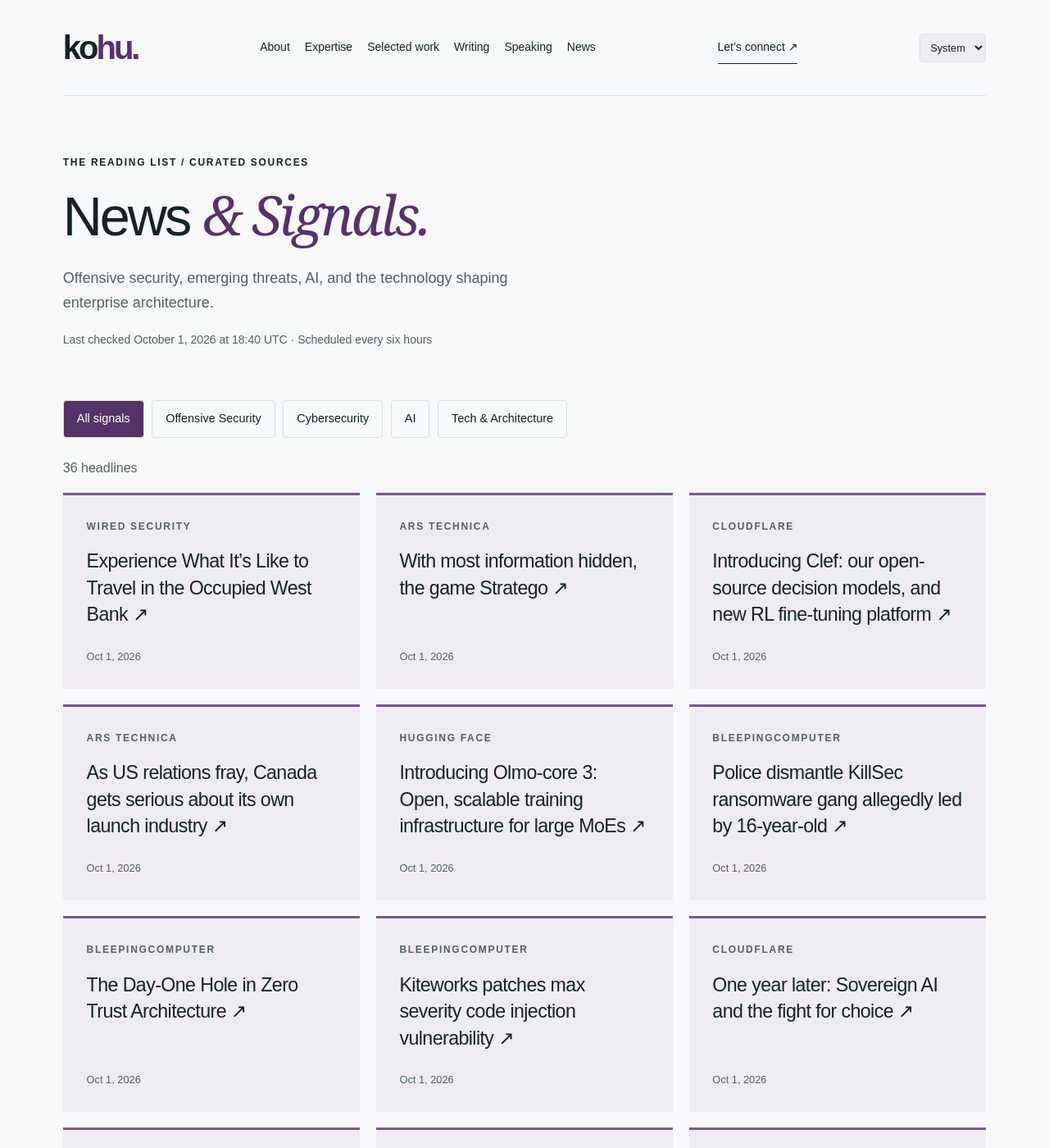
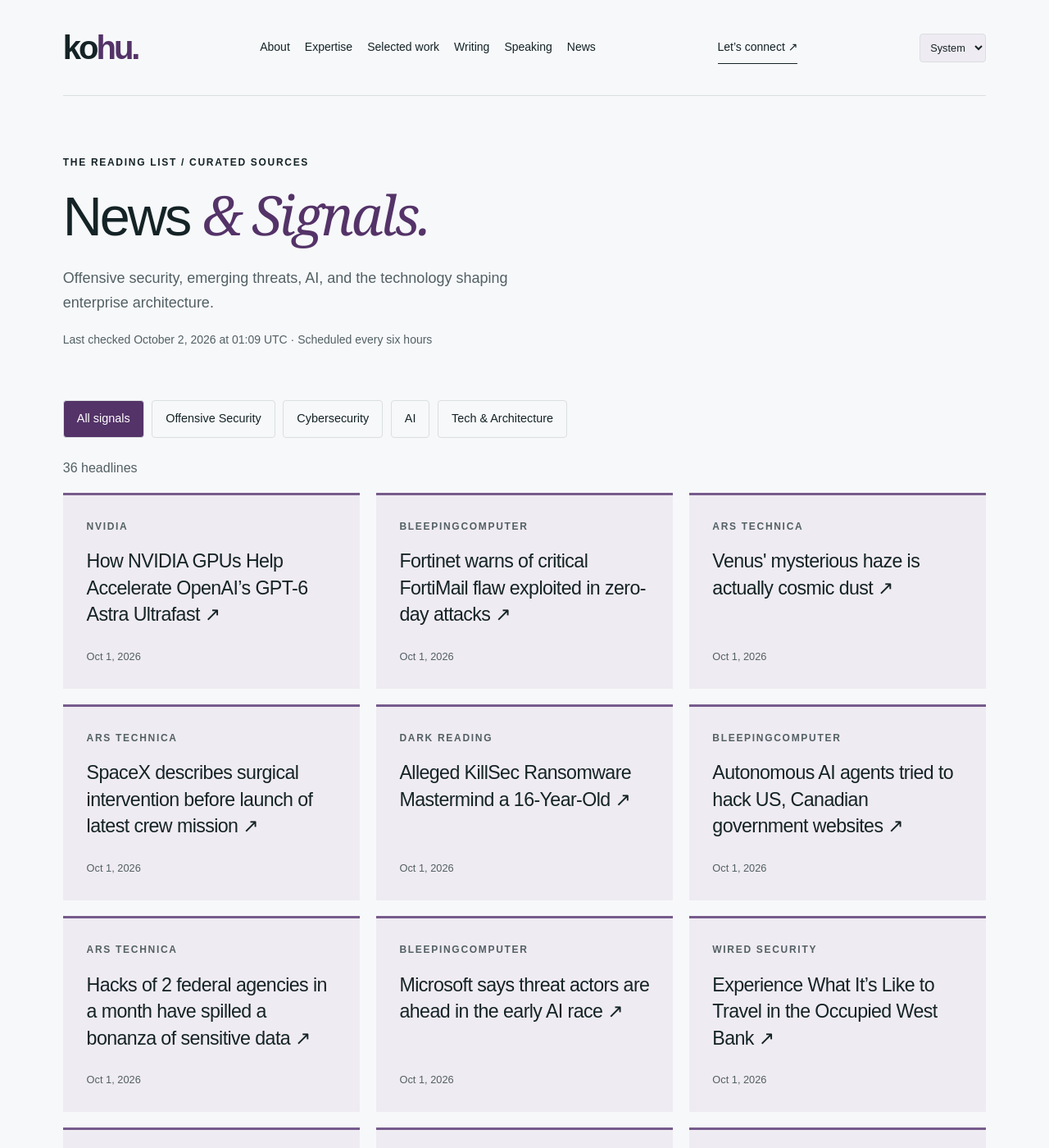
Before and after one commit to hntk/hntk.github.io, a Jekyll site: the page built from news/index.html, in a window 1280 px wide and 1400 px high. Shown: the whole window at 82% size. Built offline with Jekyll 4.4.1, drawn with Linux system fonts in a browser that asks for light colours; part of the change alters nothing that is shown; some of the changed text lies outside the part shown.

Commit message:
Refresh News and Signals

```diff
--- a/_data/news.json
+++ b/_data/news.json
@@ -1,6 +1,70 @@
 {
-  "updated": "2026-10-01T18:40:05.834268+00:00",
+  "updated": "2026-10-02T01:09:05.180558+00:00",
   "items": [
+    {
+      "title": "How NVIDIA GPUs Help Accelerate OpenAI’s GPT-6 Astra Ultrafast",
+      "url": "https://blogs.nvidia.com/blog/gpus-openai-gpt-6-astra-ultrafast/",
+      "published": "2026-10-01T23:44:13+00:00",
+      "source": "NVIDIA",
+      "source_id": "nvidia",
+      "category": "ai"
+    },
+    {
+      "title": "Fortinet warns of critical FortiMail flaw exploited in zero-day attacks",
+      "url": "https://www.bleepingcomputer.com/news/security/fortinet-warns-of-critical-fortimail-flaw-exploited-in-zero-day-attacks/",
+      "published": "2026-10-01T22:42:49+00:00",
+      "source": "BleepingComputer",
+      "source_id": "bleepingcomputer",
+      "category": "cybersecurity"
+    },
+    {
+      "title": "Venus' mysterious haze is actually cosmic dust",
+      "url": "https://arstechnica.com/science/2026/10/venus-mysterious-haze-is-actually-cosmic-dust/",
+      "published": "2026-10-01T22:27:04+00:00",
+      "source": "Ars Technica",
+      "source_id": "ars-technica",
+      "category": "tech-architecture"
+    },
+    {
+      "title": "SpaceX describes surgical intervention before launch of latest crew mission",
+      "url": "https://arstechnica.com/space/2026/10/spacex-describes-surgical-intervention-before-launch-of-latest-crew-mission/",
+      "published": "2026-10-01T22:07:33+00:00",
+      "source": "Ars Technica",
+      "source_id": "ars-technica",
+      "category": "tech-architecture"
+    },
+    {
+      "title": "Alleged KillSec Ransomware Mastermind a 16-Year-Old",
+      "url": "https://www.darkreading.com/cyberattacks-data-breaches/killsec-ransomware-mastermind-16-year-old",
+      "published": "2026-10-01T21:37:50+00:00",
+      "source": "Dark Reading",
+      "source_id": "dark-reading",
+      "category": "cybersecurity"
+    },
+    {
+      "title": "Autonomous AI agents tried to hack US, Canadian government websites",
+      "url": "https://www.bleepingcomputer.com/news/security/autonomous-ai-agents-tried-to-hack-us-canadian-government-websites/",
+      "published": "2026-10-01T20:52:50+00:00",
+      "source": "BleepingComputer",
+      "source_id": "bleepingcomputer",
+      "category": "cybersecurity"
+    },
+    {
+      "title": "Hacks of 2 federal agencies in a month have spilled a bonanza of sensitive data",
+      "url": "https://arstechnica.com/security/2026/10/hacks-of-2-federal-agencies-in-a-month-have-spilled-a-bonanza-of-sensitive-data/",
+      "published": "2026-10-01T20:28:45+00:00",
+      "source": "Ars Technica",
+      "source_id": "ars-technica",
+      "category": "tech-architecture"
+    },
+    {
+      "title": "Microsoft says threat actors are ahead in the early AI race",
+      "url": "https://www.bleepingcomputer.com/news/security/microsoft-says-threat-actors-are-ahead-in-the-early-ai-race/",
+      "published": "2026-10-01T19:32:47+00:00",
+      "source": "BleepingComputer",
+      "source_id": "bleepingcomputer",
+      "category": "cybersecurity"
+    },
     {
       "title": "Experience What It’s Like to Travel in the Occupied West Bank",
       "url": "https://www.wired.com/story/experience-what-its-like-to-travel-in-the-occupied-west-bank/",
@@ -8,14 +72,6 @@
       "source": "WIRED Security",
       "source_id": "wired",
       "category": "cybersecurity"
-    },
-    {
-      "title": "With most information hidden, the game Stratego",
-      "url": "https://arstechnica.com/science/2026/10/ai-finally-beat-the-best-stratego-player-in-history-and-did-it-on-a-budget/",
-      "published": "2026-10-01T16:28:04+00:00",
-      "source": "Ars Technica",
-      "source_id": "ars-technica",
-      "category": "tech-architecture"
     },
     {
       "title": "Introducing Clef: our open-source decision models, and new RL fine-tuning platform",
@@ -26,44 +82,12 @@
       "category": "tech-architecture"
     },
     {
-      "title": "As US relations fray, Canada gets serious about its own launch industry",
-      "url": "https://arstechnica.com/space/2026/10/as-us-relations-fray-canada-gets-serious-about-its-own-launch-industry/",
-      "published": "2026-10-01T15:30:49+00:00",
-      "source": "Ars Technica",
-      "source_id": "ars-technica",
-      "category": "tech-architecture"
-    },
-    {
       "title": "Introducing Olmo-core 3: Open, scalable training infrastructure for large MoEs",
       "url": "https://huggingface.co/blog/allenai/olmocore3",
       "published": "2026-10-01T15:01:43+00:00",
       "source": "Hugging Face",
       "source_id": "hugging-face",
       "category": "ai"
-    },
-    {
-      "title": "Police dismantle KillSec ransomware gang allegedly led by 16-year-old",
-      "url": "https://www.bleepingcomputer.com/news/security/police-dismantle-killsec-ransomware-gang-allegedly-led-by-16-year-old/",
-      "published": "2026-10-01T14:25:14+00:00",
-      "source": "BleepingComputer",
-      "source_id": "bleepingcomputer",
-      "category": "cybersecurity"
-    },
-    {
-      "title": "The Day-One Hole in Zero Trust Architecture",
-      "url": "https://www.bleepingcomputer.com/news/security/the-day-one-hole-in-zero-trust-architecture/",
-      "published": "2026-10-01T14:01:11+00:00",
-      "source": "BleepingComputer",
-      "source_id": "bleepingcomputer",
-      "category": "cybersecurity"
-    },
-    {
-      "title": "Kiteworks patches max severity code injection vulnerability",
-      "url": "https://www.bleepingcomputer.com/news/security/kiteworks-patches-max-severity-email-protection-gateway-code-injection-vulnerability/",
-      "published": "2026-10-01T13:51:08+00:00",
-      "source": "BleepingComputer",
-      "source_id": "bleepingcomputer",
-      "category": "cybersecurity"
     },
     {
       "title": "One year later: Sovereign AI and the fight for choice",
@@ -106,14 +130,6 @@
       "category": "tech-architecture"
     },
     {
-      "title": "PS5 emulation is suddenly making big strides on PC",
-      "url": "https://arstechnica.com/gaming/2026/10/ps5-emulation-is-suddenly-making-big-strides-on-pc/",
-      "published": "2026-10-01T11:30:41+00:00",
-      "source": "Ars Technica",
-      "source_id": "ars-technica",
-      "category": "tech-architecture"
-    },
-    {
       "title": "Connected Cars Are a Surveillance Platform",
       "url": "https://www.schneier.com/blog/archives/2026/10/connected-cars-are-a-surveillance-platform.html",
       "published": "2026-10-01T11:06:14+00:00",
@@ -152,22 +168,6 @@
       "source": "Dark Reading",
       "source_id": "dark-reading",
       "category": "cybersecurity"
-    },
-    {
-      "title": "Trump, Tech Giants Strike Voluntary AI Safety Accord",
-      "url": "https://www.darkreading.com/cyber-risk/trump-tech-giants-strike-voluntary-ai-safety-accord",
-      "published": "2026-09-30T20:51:15+00:00",
-      "source": "Dark Reading",
-      "source_id": "dark-reading",
-      "category": "cybersecurity"
-    },
-    {
-      "title": "NVIDIA Opens Applications for 2027–2028 Graduate Fellowships With Awards Up to $60,000",
-      "url": "https://blogs.nvidia.com/blog/applications-open-graduate-fellowship-awards-2026/",
-      "published": "2026-09-30T17:00:21+00:00",
-      "source": "NVIDIA",
-      "source_id": "nvidia",
-      "category": "ai"
     },
     {
       "title": "Forecasting space weather risks on power grids",
@@ -295,79 +295,79 @@
       "id": "ars-technica",
       "name": "Ars Technica",
       "status": "ok",
-      "last_success": "2026-10-01T18:40:05.834268+00:00"
+      "last_success": "2026-10-02T01:09:05.180558+00:00"
     },
     {
       "id": "bleepingcomputer",
       "name": "BleepingComputer",
       "status": "ok",
-      "last_success": "2026-10-01T18:40:05.834268+00:00"
+      "last_success": "2026-10-02T01:09:05.180558+00:00"
     },
     {
       "id": "cloudflare",
       "name": "Cloudflare",
       "status": "ok",
-      "last_success": "2026-10-01T18:40:05.834268+00:00"
+      "last_success": "2026-10-02T01:09:05.180558+00:00"
     },
     {
       "id": "dark-reading",
       "name": "Dark Reading",
       "status": "ok",
-      "last_success": "2026-10-01T18:40:05.834268+00:00"
+      "last_success": "2026-10-02T01:09:05.180558+00:00"
     },
     {
       "id": "hugging-face",
       "name": "Hugging Face",
       "status": "ok",
-      "last_success": "2026-10-01T18:40:05.834268+00:00"
+      "last_success": "2026-10-02T01:09:05.180558+00:00"
     },
     {
       "id": "microsoft-research",
       "name": "Microsoft Research",
       "status": "ok",
-      "last_success": "2026-10-01T18:40:05.834268+00:00"
+      "last_success": "2026-10-02T01:09:05.180558+00:00"
     },
     {
       "id": "nvidia",
       "name": "NVIDIA",
       "status": "ok",
-      "last_success": "2026-10-01T18:40:05.834268+00:00"
+      "last_success": "2026-10-02T01:09:05.180558+00:00"
     },
     {
       "id": "portswigger",
       "name": "PortSwigger Research",
       "status": "ok",
-      "last_success": "2026-10-01T18:40:05.834268+00:00"
+      "last_success": "2026-10-02T01:09:05.180558+00:00"
     },
     {
       "id": "schneier",
       "name": "Schneier on Security",
       "status": "ok",
-      "last_success": "2026-10-01T18:40:05.834268+00:00"
+      "last_success": "2026-10-02T01:09:05.180558+00:00"
     },
     {
       "id": "simon-willison",
       "name": "Simon Willison",
       "status": "ok",
-      "last_success": "2026-10-01T18:40:05.834268+00:00"
+      "last_success": "2026-10-02T01:09:05.180558+00:00"
     },
     {
       "id": "specterops",
       "name": "SpecterOps",
       "status": "ok",
-      "last_success": "2026-10-01T18:40:05.834268+00:00"
+      "last_success": "2026-10-02T01:09:05.180558+00:00"
     },
     {
       "id": "trail-of-bits",
       "name": "Trail of Bits",
       "status": "ok",
-      "last_success": "2026-10-01T18:40:05.834268+00:00"
+      "last_success": "2026-10-02T01:09:05.180558+00:00"
     },
     {
       "id": "wired",
       "name": "WIRED Security",
       "status": "ok",
-      "last_success": "2026-10-01T18:40:05.834268+00:00"
+      "last_success": "2026-10-02T01:09:05.180558+00:00"
     }
   ]
 }
```
